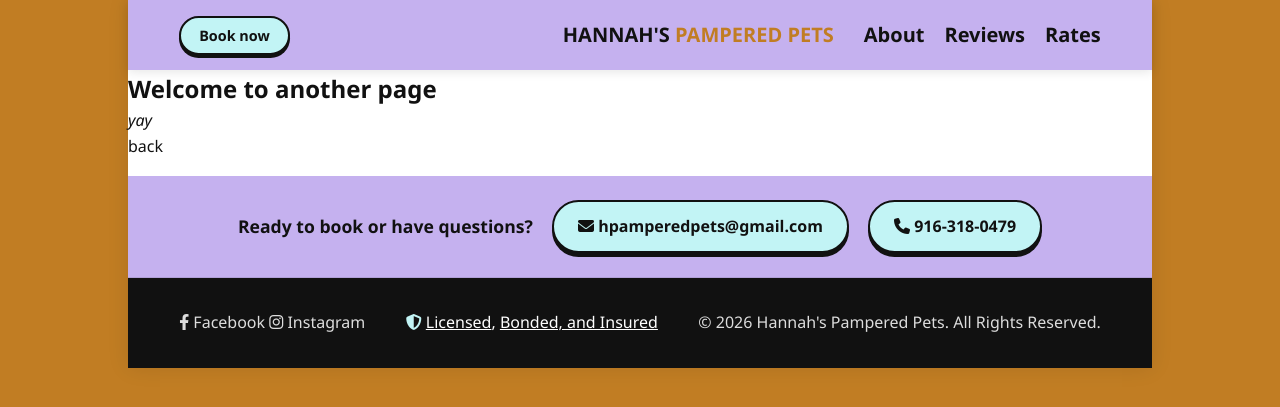
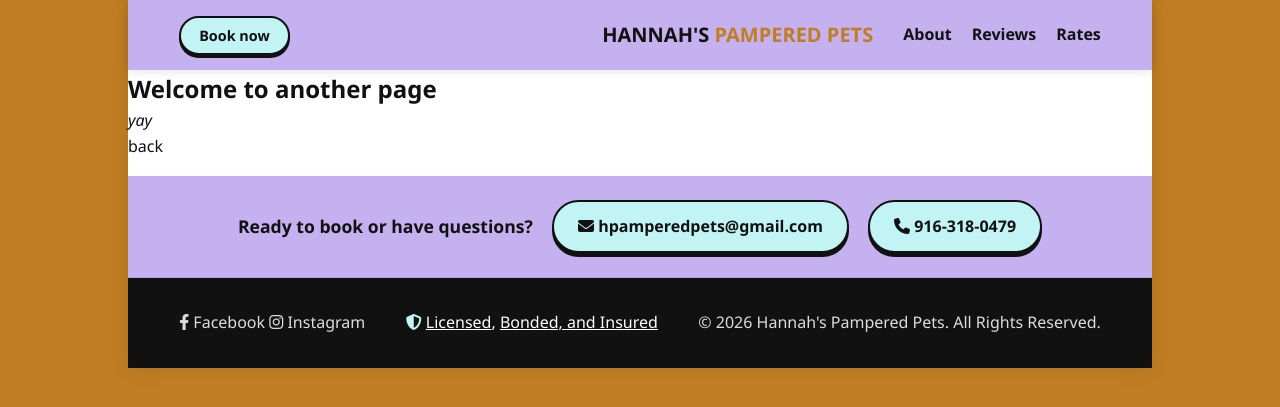
Before and after one commit to petswithhannah/petswithhannah.github.io, a Jekyll site: the page built from docs/another-page.md, in a window 1280 px wide. Shown: the top 407 px of the page. Built offline with Jekyll 4.4.1, drawn with Linux system fonts in a browser that asks for light colours.

Commit message:
updated uptime md

```diff
--- a/docs/assets/css/style.css
+++ b/docs/assets/css/style.css
@@ -220,6 +220,7 @@ header {
     align-items: center;
     justify-content: space-between;
     padding: 0% 0% 0% 5%;
+    margin-bottom: 2em;
 }
 .hero-content { flex: 1; }
 .hero-content h2 { font-size: 2.5rem; margin-bottom: 20px; color: var(--poster-orange)}
@@ -400,7 +401,7 @@ header {
 .philosophy blockquote::before,
 .philosophy blockquote::after {
     content: '"';
-    font-size: 6rem;
+    font-size: 3rem;
     color: var(--poster-orange);
     position: absolute;
     opacity: 0.5;
@@ -615,21 +616,6 @@ header {
     color: var(--poster-orange); /* Applies the new orange color */
 }
 
-.nav-links {
-    display: flex;
-    gap: 20px;
-}
-
-.nav-links a {
-    font-weight: 800;
-    color: var(--black);
-    font-size: 1.25rem; /* Matched with logo */
-    transition: 0.3s;
-}
-
-.nav-links a:hover {
-    color: var(--white);
-}
 
 .footer-section {
     font-size: 1em;
```
